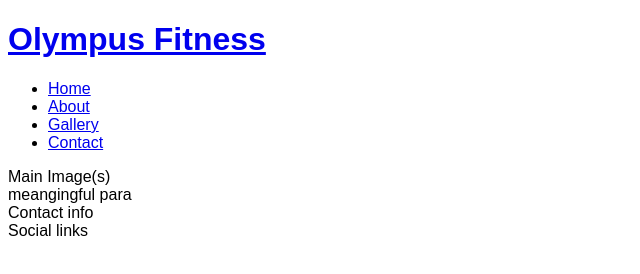
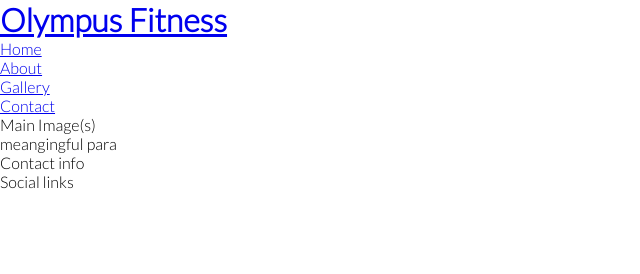
Before and after one commit to AntonyDavidTroy/OlympusFitness, a plain HTML site: page index.html in a window 1280 px wide. Shown: the whole page, without its empty margins (0-640 px from the left). Drawn offline with Linux system fonts and the light colour scheme.

Commit message:
Add Google fonts and remove default margins

```diff
--- a/assets/css/style.css
+++ b/assets/css/style.css
@@ -1,3 +1,11 @@
+@import url('https://fonts.googleapis.com/css2?family=Lato:wght@300&family=Oswald:wght@200&display=swap');
+
+* {
+    margin: 0;
+    padding: 0;
+    border: none;
+}
 body {
-    font-family: Arial;
+    font-family: Lato, sans-serif;
+    font-weight: 300;
 }
```
